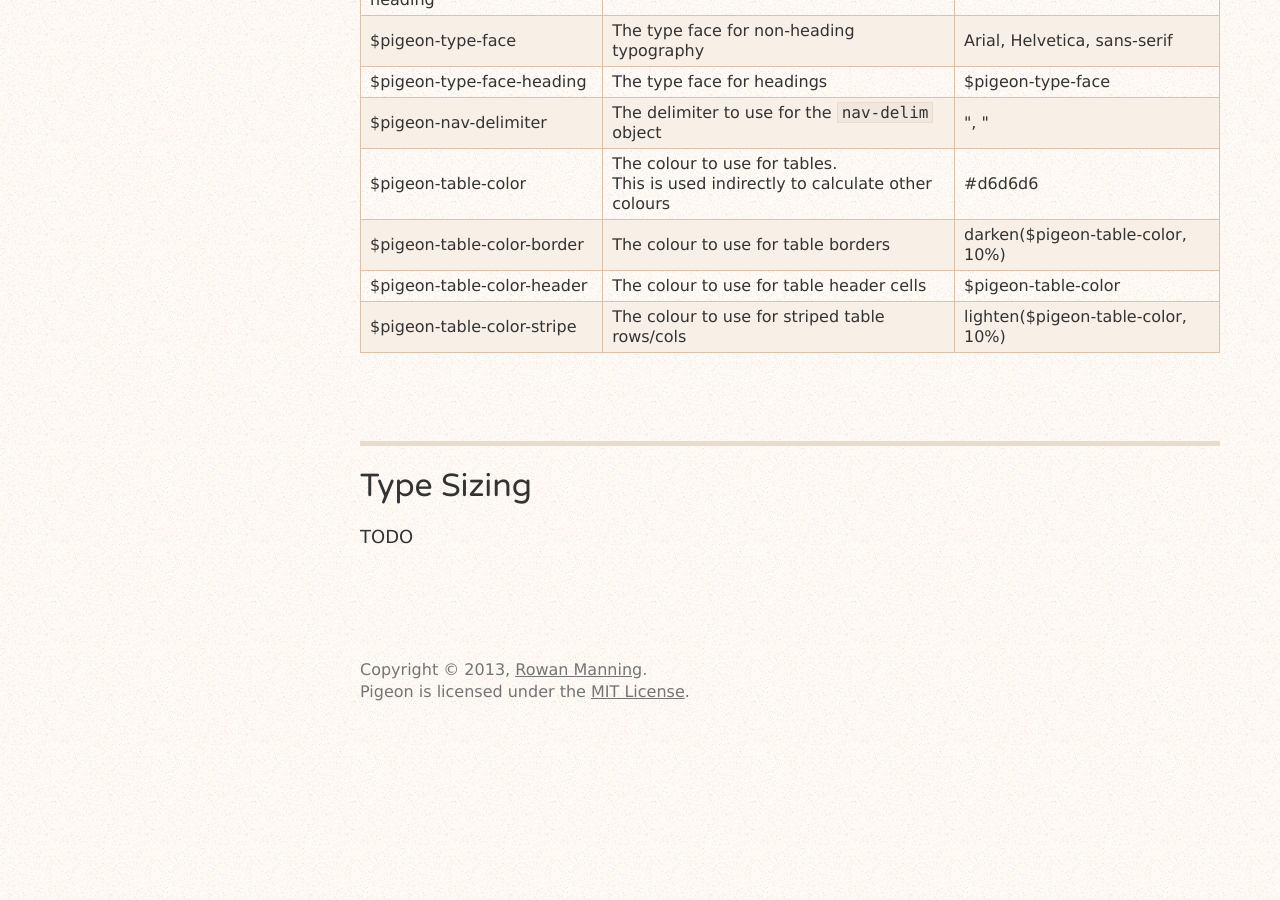
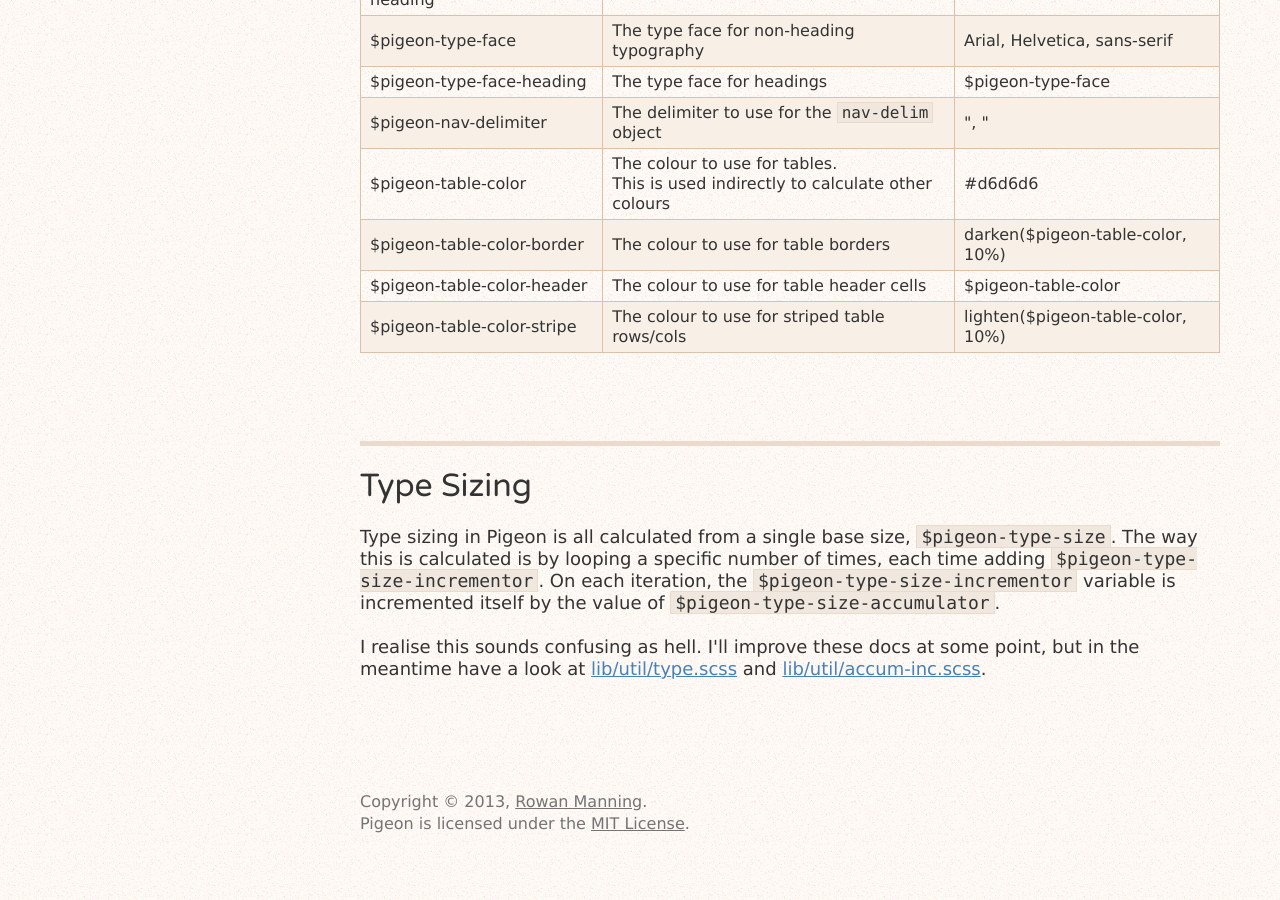
Before and after one commit to rowanmanning/pigeon, a Jekyll site: the page built from docs/config/index.html, in a window 1280 px wide and 900 px high, scrolled down 950 px. Built offline with Jekyll 4.4.1, drawn with Linux system fonts in a browser that asks for light colours.

Commit message:
Add section on type sizing

```diff
--- a/docs/config/index.html
+++ b/docs/config/index.html
@@ -136,6 +136,21 @@ $pigeon-type-size: 16px;
 <div id="type-sizing" class="section textbox">
     <h2>Type Sizing</h2>
 
-    <p>TODO</p>
+    <p>
+        Type sizing in Pigeon is all calculated from a single base size,
+        <code>$pigeon-type-size</code>. The way this is calculated is by
+        looping a specific number of times, each time adding
+        <code>$pigeon-type-size-incrementor</code>. On each iteration, the
+        <code>$pigeon-type-size-incrementor</code> variable is incremented
+        itself by the value of <code>$pigeon-type-size-accumulator</code>.
+    </p>
+
+    <p>
+        I realise this sounds confusing as hell. I'll improve these docs at some
+        point, but in the meantime have a look at
+        <a href="{{ site.repo.url }}/blob/{{ site.repo.branch }}/lib/util/type.scss">lib/util/type.scss</a>
+        and
+        <a href="{{ site.repo.url }}/blob/{{ site.repo.branch }}/lib/util/accum-inc.scss">lib/util/accum-inc.scss</a>.
+    </p>
 
 </div>
```
